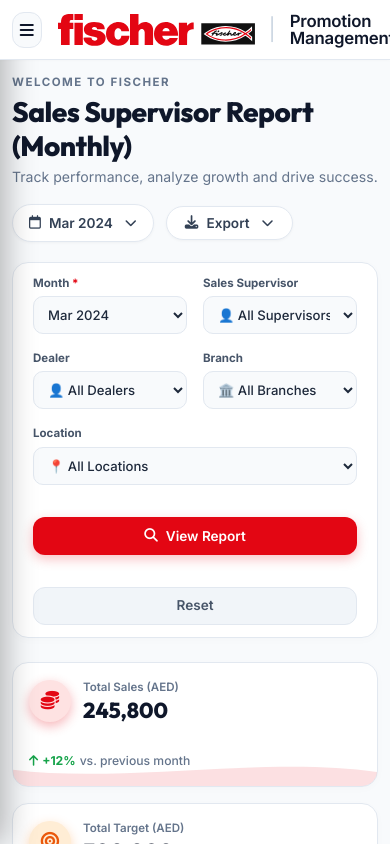
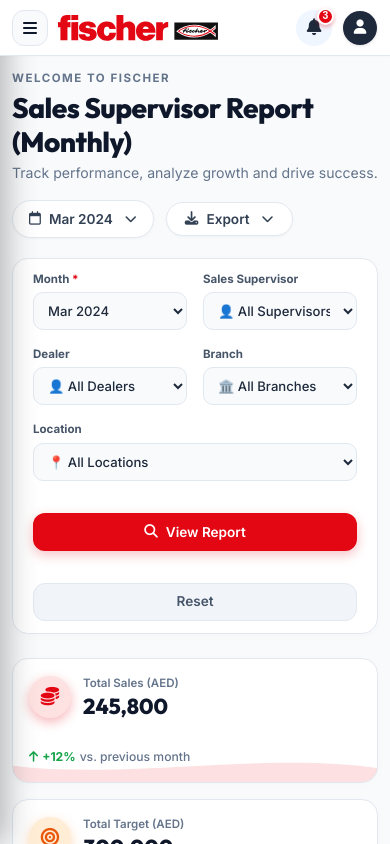
Before and after one commit to albinjoy144/fischer, a plain HTML site: page index.html in a window 390 px wide. Drawn offline with nearby package versions, Linux system fonts and the light colour scheme.

Commit message:
Fix mobile header overflow: compact logo, hide separator and text on mobile, preserve notification and avatar

```diff
--- a/css/style.css
+++ b/css/style.css
@@ -2015,9 +2015,77 @@
   }
 
   .top-header {
-    height: 60px;
+    height: 56px;
     padding: 0 12px;
+    gap: 10px;
+    justify-content: space-between;
+    width: 100%;
+    box-sizing: border-box;
+  }
+
+  .header-left {
+    gap: 10px;
+    min-width: 0;
+    flex-shrink: 1;
+    display: flex;
+    align-items: center;
+  }
+
+  .header-brand-wrap {
     gap: 8px;
+    min-width: 0;
+    align-items: center;
+    display: flex;
+  }
+
+  .header-fischer-logo {
+    height: 26px;
+    width: auto;
+    flex-shrink: 0;
+  }
+
+  .header-brand-sep {
+    display: none;
+  }
+
+  .header-portal-title {
+    display: none;
+  }
+
+  .header-right {
+    gap: 10px;
+    flex-shrink: 0;
+    display: flex;
+    align-items: center;
+  }
+
+  .topbar-user-name,
+  .topbar-chevron {
+    display: none !important;
+  }
+
+  .topbar-user-btn {
+    padding: 0;
+    width: 36px;
+    height: 36px;
+    justify-content: center;
+    border-radius: 50%;
+  }
+
+  .topbar-user-avatar {
+    width: 34px;
+    height: 34px;
+  }
+
+  .topbar-notif-btn {
+    width: 36px;
+    height: 36px;
+  }
+
+  .user-dropdown-menu {
+    right: 0;
+    min-width: 240px;
+    max-width: calc(100vw - 24px);
   }
 
   .role-switcher-box {
--- a/index.html
+++ b/index.html
@@ -18,7 +18,7 @@
   <script src="https://cdn.jsdelivr.net/npm/chart.js@4.4.1/dist/chart.umd.min.js"></script>
 
   <!-- Application Stylesheet -->
-  <link rel="stylesheet" href="css/style.css?v=5">
+  <link rel="stylesheet" href="css/style.css?v=6">
 
   <!-- Immediate Session Auth State Detection -->
   <script>
```
